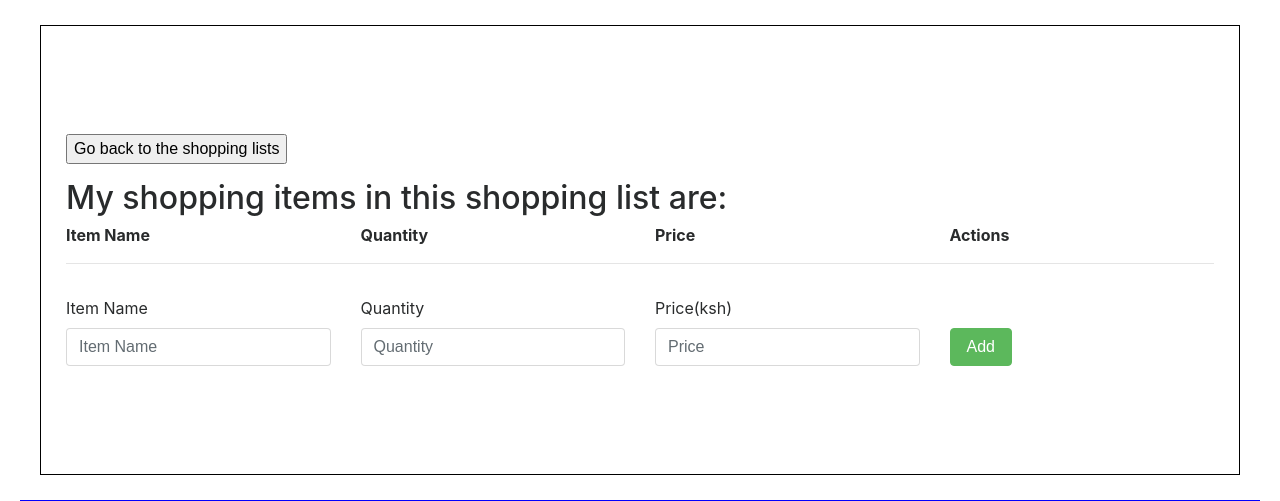
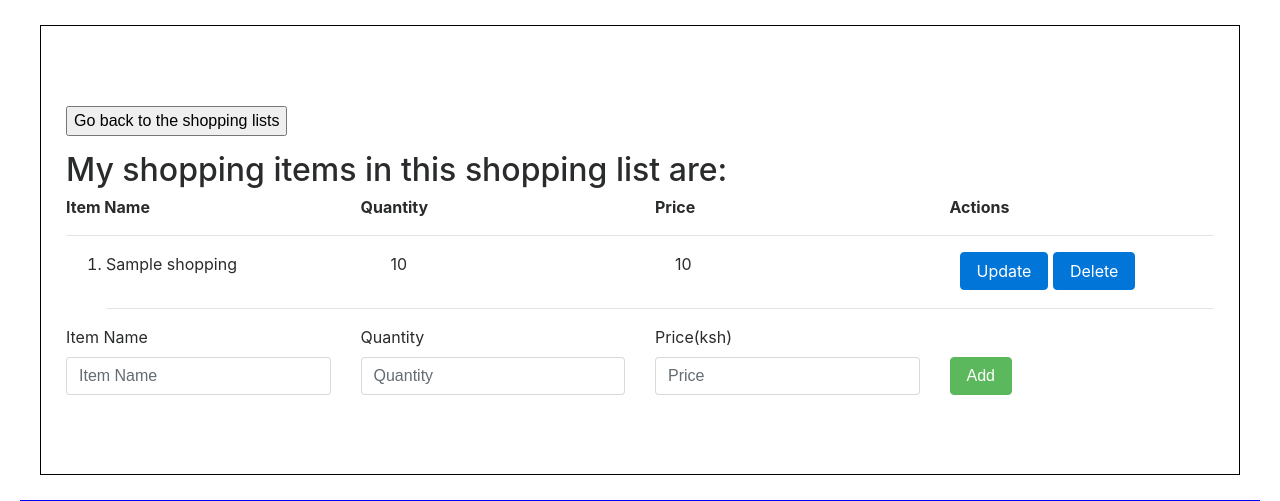
Before and after one commit to Betty-Kebenei/shopping-list, a Flask app: template app/templates/shoppingitems.html in a window 1280 px wide. Shown: the part 98-599 px from the top of the page. Run offline with Flask 2, Linux system fonts and the light colour scheme; the template is opened without the code that fills it: values that come from a table or form of the project are taken from there, most other values are stand-ins (such as "Sample title", 1, 10 or a date in 2020); some libraries are stand-ins or nearby versions.

Commit message:
[FIX]Remove checking owner in template

```diff
--- a/app/templates/shoppingitems.html
+++ b/app/templates/shoppingitems.html
@@ -57,8 +57,7 @@
 
                                 <ol>
                                     {% for item in shopping_list  %}
-                                    {% if item.get('owner') == session.get('email')  %}
-                                    {% for i in item.get('lst').shopping_items %}
+                                    {% for i in item.shopping_items %}
                                     <li>
                                         <div class="row">
                                             <div class="col-md-3"><p>{{ i.itemname }}</p></div>
@@ -97,7 +96,6 @@
                                         <hr>
                                     </li>
                                     {% endfor %}
-                                    {% endif %}
                                     {% endfor %}
                                 </ol>
                                 {% endif %}
```
